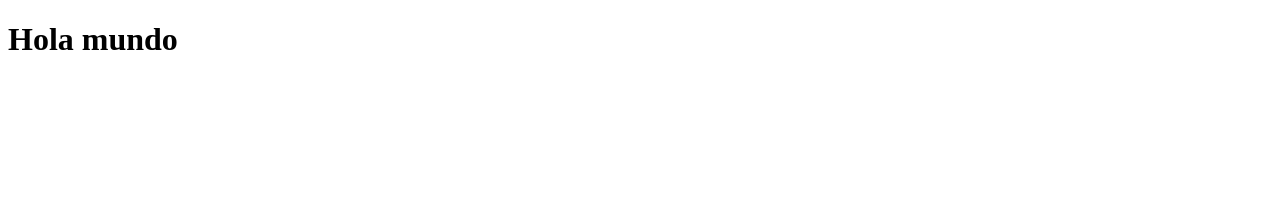
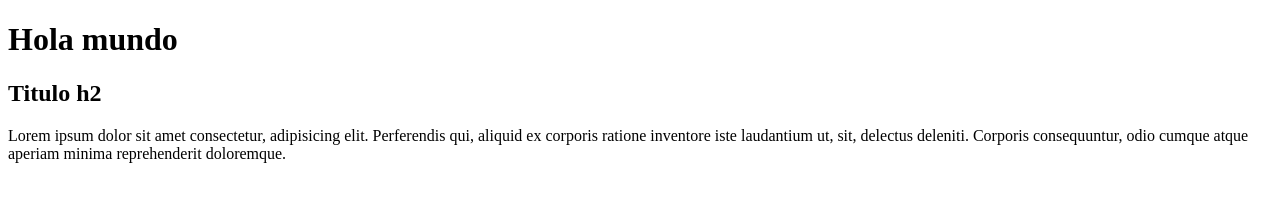
Before and after one commit to cpavella/test, a plain HTML site: page index.html in a window 1280 px wide. Drawn offline with Linux system fonts and the light colour scheme.

Commit message:
Adiciona titulo h2 y parrafo - modifica readme.txt

```diff
--- a/index.html
+++ b/index.html
@@ -7,5 +7,7 @@
 </head>
 <body>
   <h1>Hola mundo</h1>
+  <h2>Titulo h2</h2>
+  <p>Lorem ipsum dolor sit amet consectetur, adipisicing elit. Perferendis qui, aliquid ex corporis ratione inventore iste laudantium ut, sit, delectus deleniti. Corporis consequuntur, odio cumque atque aperiam minima reprehenderit doloremque.</p>
 </body>
 </html>
```
Also changed, not shown: readme.txt.
